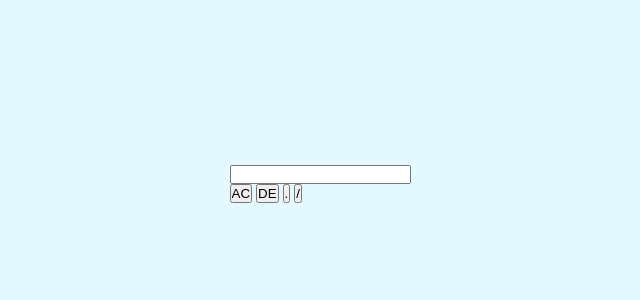
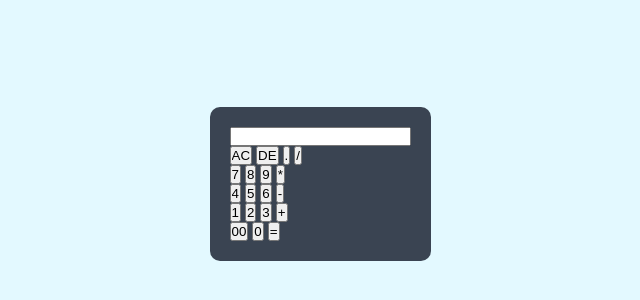
Before and after one commit to TanaraCavalcante/Calculator, a plain HTML site: page index.html in a window 1280 px wide. Shown: the part 216-516 px from the top of the page, without its empty margins (320-960 px from the left). Drawn offline with Linux system fonts and the light colour scheme.

Commit message:
numbers in calculator

```diff
--- a/index.html
+++ b/index.html
@@ -20,6 +20,29 @@
                         <input type="button" value=".">
                         <input type="button" value="/">
                     </div>
+                    <div>
+                        <input type="button" value="7">
+                        <input type="button" value="8">
+                        <input type="button" value="9">
+                        <input type="button" value="*">
+                    </div>
+                    <div>
+                        <input type="button" value="4">
+                        <input type="button" value="5">
+                        <input type="button" value="6">
+                        <input type="button" value="-">
+                    </div>
+                    <div>
+                        <input type="button" value="1">
+                        <input type="button" value="2">
+                        <input type="button" value="3">
+                        <input type="button" value="+">
+                    </div>
+                    <div>
+                        <input type="button" value="00">
+                        <input type="button" value="0">
+                        <input type="button" value="=">
+                    </div>
                 </form>
             </div>
         </section>
--- a/style.css
+++ b/style.css
@@ -12,3 +12,9 @@
     align-items: center;
     justify-content: center;
 }
+
+.calculator{
+    background-color: #3a4452;
+    padding: 20px;
+    border-radius: 10px;
+}
```
